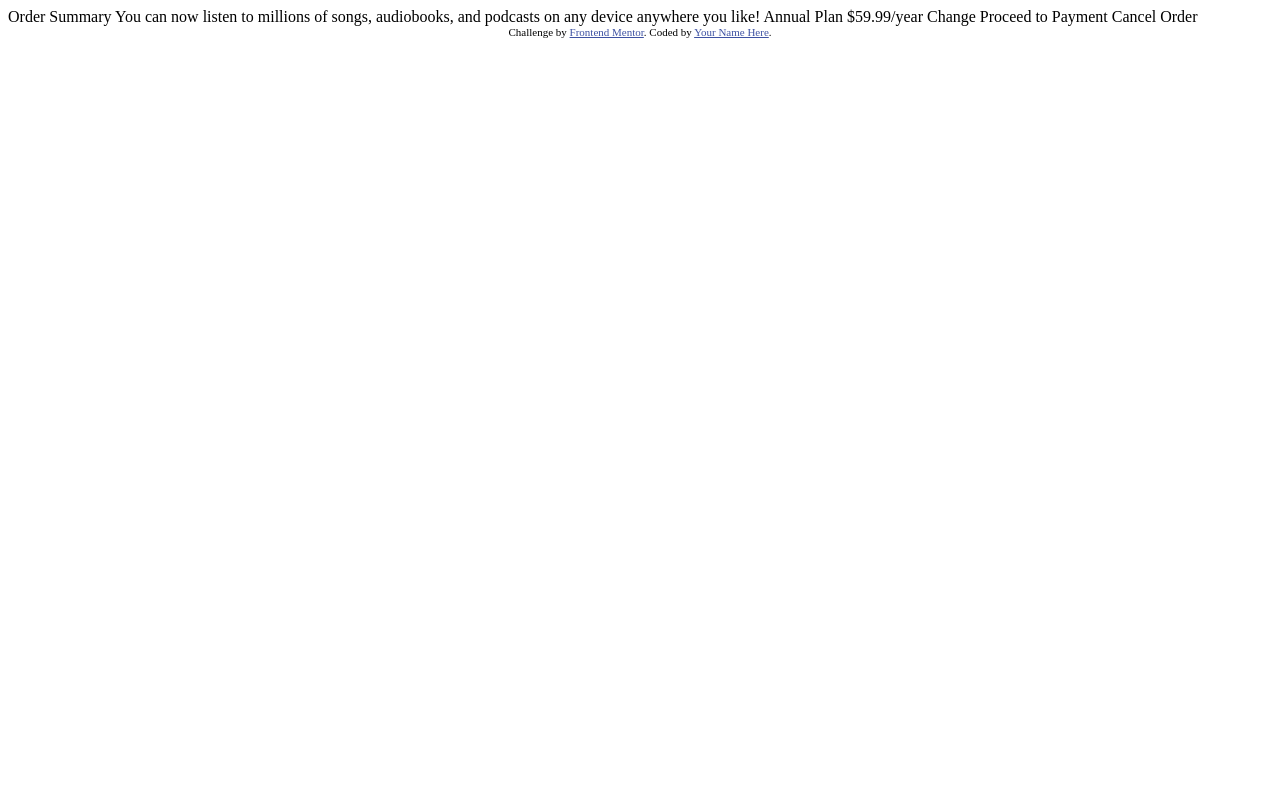
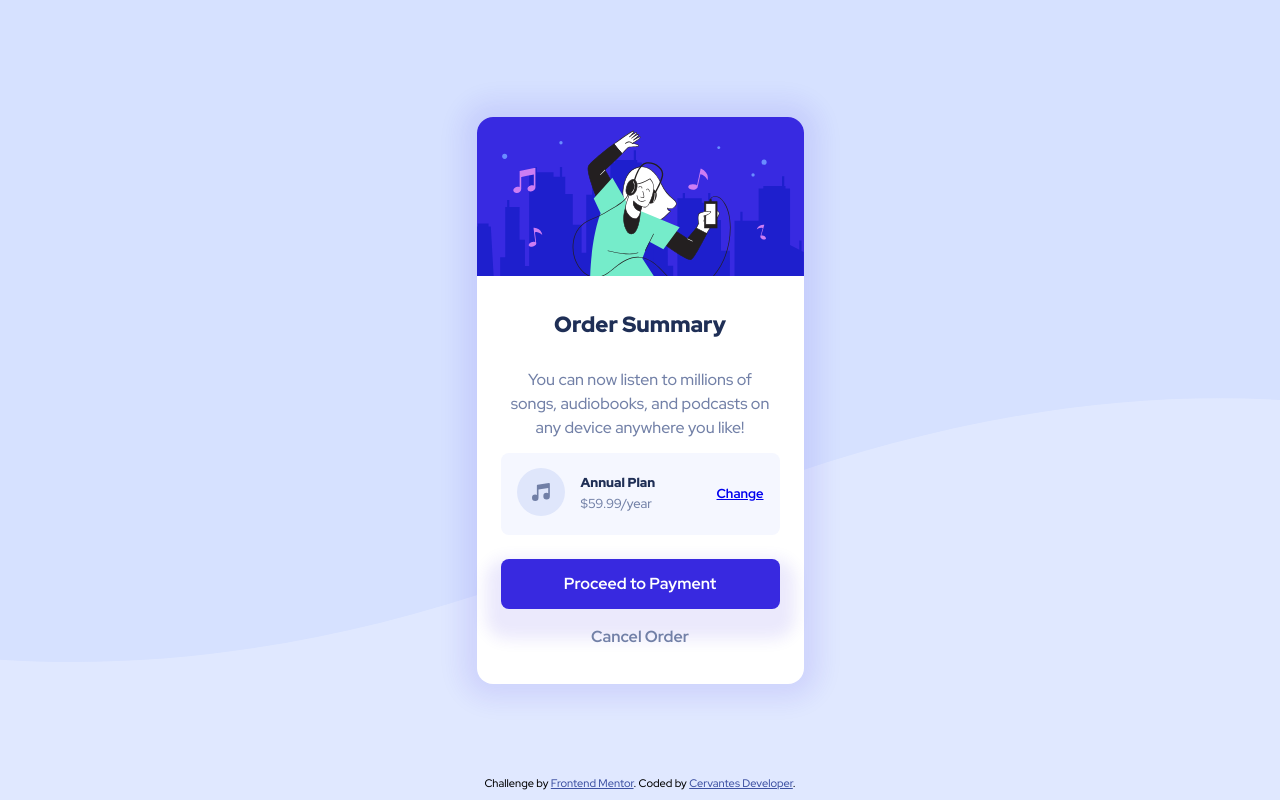
Before and after one commit to cervantesdeveloper/Order_summary_Card, a plain HTML site: page index.html in a window 1280 px wide. Drawn offline with Linux system fonts and the light colour scheme.

Commit message:
practice was done

```diff
--- /dev/null
+++ b/css/styles.css
@@ -0,0 +1,189 @@
+:root{
+    --paleBlue: rgb(224, 232, 255);
+    --brightBlue: rgb(56, 41, 224);
+    --veryPaleBlue: rgb(245, 247, 255);
+    --desaturatedBlue: rgb(114, 128, 167);
+    --darkBlue: rgb(31, 47, 86);
+    --hoverText: rgb(118, 108, 241);
+}
+
+html{
+    box-sizing: border-box;
+    font-size: 62.5%;
+    font-family: 'Red Hat Display', sans-serif;
+}
+
+*,
+*::before,
+*::after{
+    box-sizing: inherit;
+    margin: 0;
+    padding: 0;
+}
+
+body{
+    background-color: var(--paleBlue);
+    background-image: url("../images/pattern-background-mobile.svg");
+    background-size: contain;
+    background-repeat: no-repeat;
+}
+
+main{
+    display: flex;
+    justify-content: center;
+    align-items: center;
+    height: 100vh;
+}
+
+.card-summary{
+    background-color: #fff;
+    width: 32.7rem;
+    height: 56.7rem;
+    border-radius: 1.6rem;
+    box-shadow: 0 0 2.5rem 1.5rem rgba(56, 41, 224, .1);
+}
+
+.card-summary__hero img{
+    width: 100%;
+    height: auto;
+    border-radius: 1.6rem 1.6rem 0 0;
+}
+
+.card-summary__body{
+    padding: 2.4rem;
+    height: calc(100% - 16rem);
+    display: flex;
+    flex-direction: column;
+    justify-content: space-between;
+}
+
+.card-summary__heading{
+    height: 4.4rem;
+}
+
+.card-summary__heading h6{
+    font-size: 2.2rem;
+    color: var(--darkBlue);
+    text-align: center;
+    line-height: 4.4rem;
+    font-weight: 900;
+}
+
+.card-summary__description{
+    height: 9.8rem;
+    font-size: 1.6rem;
+    color: var(--desaturatedBlue);
+    font-weight: 400;
+    text-align: center;
+    padding: 1.7rem .5rem;
+    line-height: 1.5;
+}
+
+.price{
+    margin-bottom: 2rem;
+    display: flex;
+    height: 8.2rem;
+    padding: 1.6rem;
+    align-items: center;
+    background-color: var(--veryPaleBlue);
+    border-radius: .8rem;
+}
+
+.price__image{
+    margin-right: 1.6rem;
+}
+
+.price__text{
+    display: flex;
+    justify-content: space-between;
+    width: 100%;
+    align-items: center;
+
+}
+
+.price__number{
+    color: var(--darkBlue);
+    font-size: 1.3rem;
+    font-weight: 900;
+    line-height: 1.6;
+}
+
+.price__number span{
+    color: var(--desaturatedBlue);
+    font-weight: 400;
+}
+
+.price__option {
+    font-size: 1.3rem;
+    font-weight: 700;
+    color: var(--brightBlue);
+}
+
+.price__option a:hover{
+    color: var(--hoverText);
+}
+
+
+.btn{
+    cursor: pointer;
+    height: 5rem;
+    font-size: 1.6rem;
+    text-align: center;
+    font-weight: 700;
+    line-height: 5rem;
+    border-radius: .8rem;
+    color: var(--desaturatedBlue);
+}
+
+.btn:hover{
+    color: var(--darkBlue);
+}
+
+.cta{
+    background-color: var(--brightBlue);
+    color: #fff;
+    box-shadow: 0 1.5rem 1.5rem 1.5rem rgba(56, 41, 224, .1);
+}
+
+.cta:hover{
+    background-color: var(--hoverText);
+    color: #fff;
+}
+
+
+
+
+@media (min-width: 1440px) {
+    body{
+        background-image: url("../images/pattern-background-desktop.svg");
+        background-position-y: -10%;
+    }
+
+    .card-summary{
+        width: 45rem;
+        height: 70rem;
+    }
+
+    .card-summary__body{
+        height: calc(100% - 22rem);
+        padding: 4.8rem;
+    }
+
+    .card-summary__heading h6{
+        font-size: 2.8rem;
+    }
+
+    .price{
+        height: 10rem;
+        padding: 2.4rem;
+    }
+
+    .price__img{
+        margin-right: 2rem;
+    }
+
+    .price__number,
+    .price__option{
+        font-size: 1.6rem;
+    }
+}
--- a/index.html
+++ b/index.html
@@ -5,33 +5,68 @@
   <meta name="viewport" content="width=device-width, initial-scale=1.0"> <!-- displays site properly based on user's device -->
 
   <link rel="icon" type="image/png" sizes="32x32" href="./images/favicon-32x32.png">
-
+  <link rel="preconnect" href="https://fonts.googleapis.com">
+  <link rel="preconnect" href="https://fonts.gstatic.com" crossorigin>
+  <link href="https://fonts.googleapis.com/css2?family=Red+Hat+Display:wght@500;700;900&display=swap" rel="stylesheet">
   <title>Frontend Mentor | Order summary card</title>
 
   <!-- Feel free to remove these styles or customise in your own stylesheet 👍 -->
   <style>
-    .attribution { font-size: 11px; text-align: center; }
+    .attribution { font-size: 11px; text-align: center; position: fixed; bottom: 1rem;  width: 100%;}
     .attribution a { color: hsl(228, 45%, 44%); }
   </style>
+
+  <link rel="stylesheet" href="css/styles.css">
 </head>
 <body>
+  <main>
+    <div class="card-summary">
+      <div class="card-summary__hero">
+        <img src="images/illustration-hero.svg" alt="Young person listening to the music">
+      </div>
+      <div class="card-summary__body">
+        <div class="card-summary__heading">
+          <h6>Order Summary</h6>
+        </div>
 
-  Order Summary
+        <div class="card-summary__description">
+          <p>You can now listen to millions of songs, audiobooks, and podcasts on any
+            device anywhere you like!</p>
+        </div>
 
-  You can now listen to millions of songs, audiobooks, and podcasts on any
-  device anywhere you like!
+        <div class="price">
+          <div class="price__image">
+            <img src="images/icon-music.svg" alt="musical note">
+          </div>
 
-  Annual Plan
-  $59.99/year
+          <div class="price__text">
+            <div class="price__number">
+              <p>Annual Plan</p>
+              <p><span>$59.99/year</span></p>
+            </div>
 
-  Change
+            <div class="price__option">
+              <a href="#">Change</a>
+            </div>
+          </div>
 
-  Proceed to Payment
-  Cancel Order
+        </div>
+
+        <div class="btn cta">
+          Proceed to Payment
+        </div>
+
+        <div class="btn">
+          Cancel Order
+        </div>
+
+      </div>
+    </div>
+  </main>
 
   <div class="attribution">
     Challenge by <a href="https://www.frontendmentor.io?ref=challenge" target="_blank">Frontend Mentor</a>.
-    Coded by <a href="#">Your Name Here</a>.
+    Coded by <a href="https://github.com/cervantesdeveloper" target="_blanck">Cervantes Developer</a>.
   </div>
 </body>
 </html>
```
Also changed, not shown: screenshot.jpg (added).
